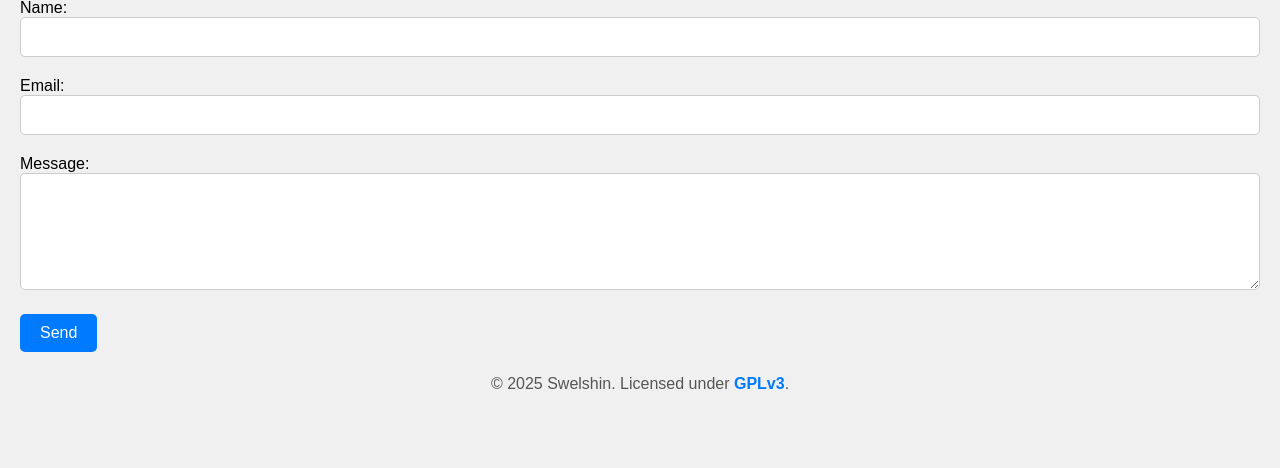
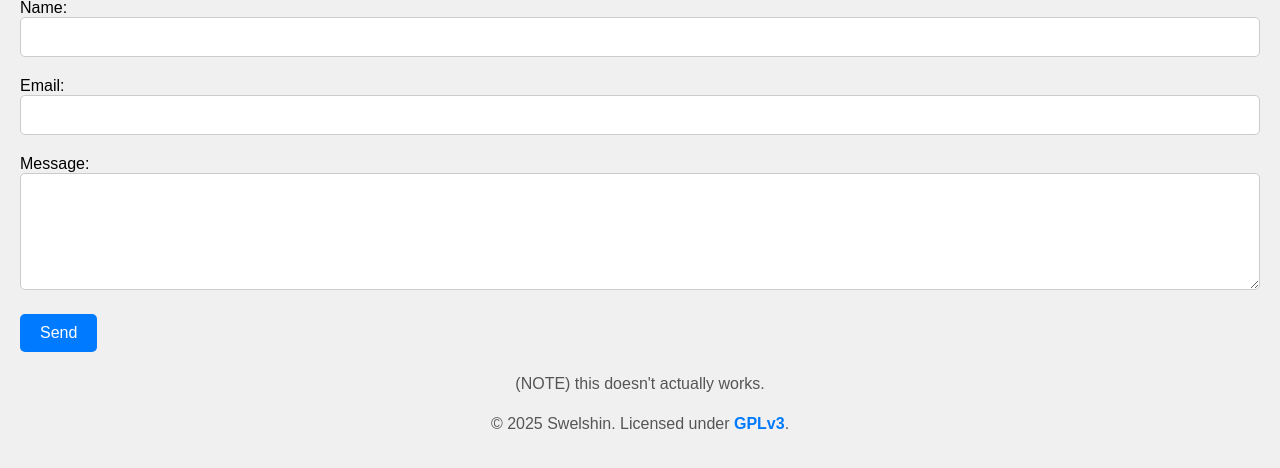
Before and after one commit to Swelshin/SwelCoin, a Flask app: page /contact in a window 1280 px wide. Shown: the part 258-726 px from the top of the page. Run offline with Flask 3, Linux system fonts and the light colour scheme.

Commit message:
adding note

```diff
--- a/src/templates/contact.html
+++ b/src/templates/contact.html
@@ -40,6 +40,7 @@
     </main>
 
     <footer>
+        <p>(NOTE) this doesn't actually works.</p>
         <p>&copy; 2025 Swelshin. Licensed under <a href="https://www.gnu.org/licenses/gpl-3.0.en.html" target="_blank">GPLv3</a>.</p>
     </footer>
 </body>
```
